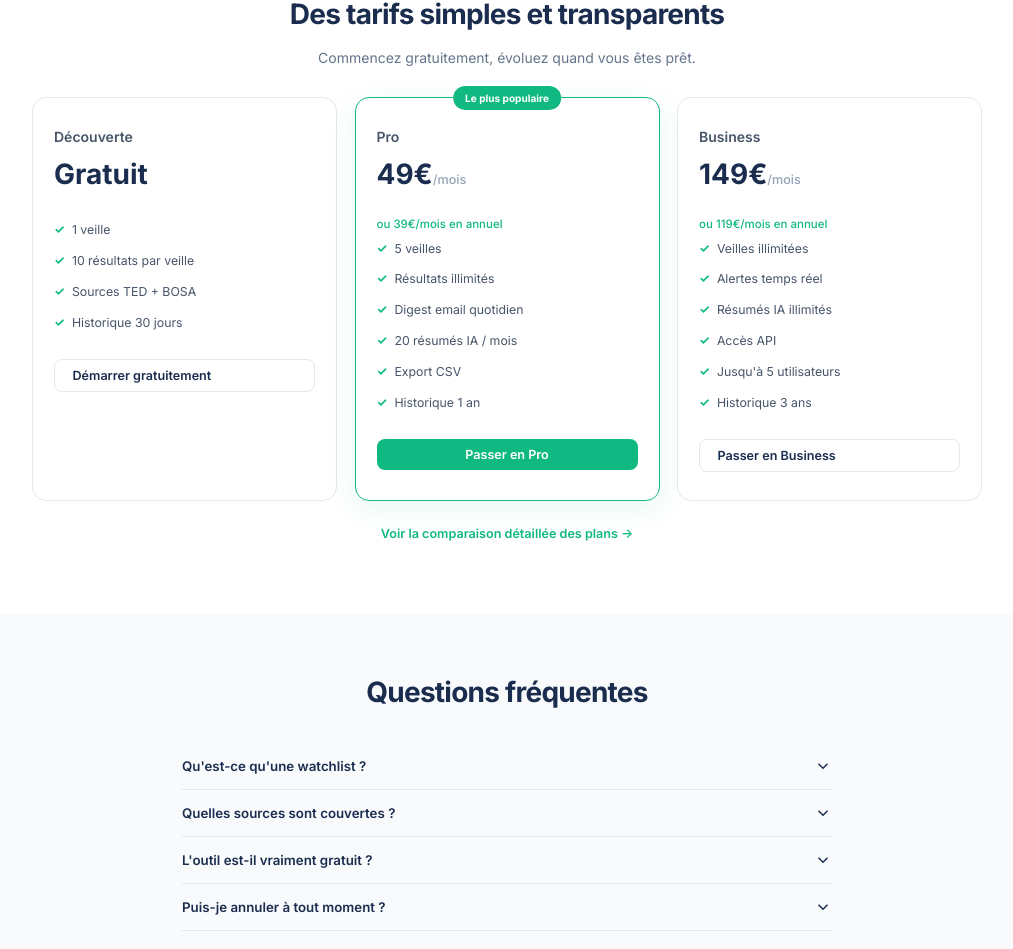
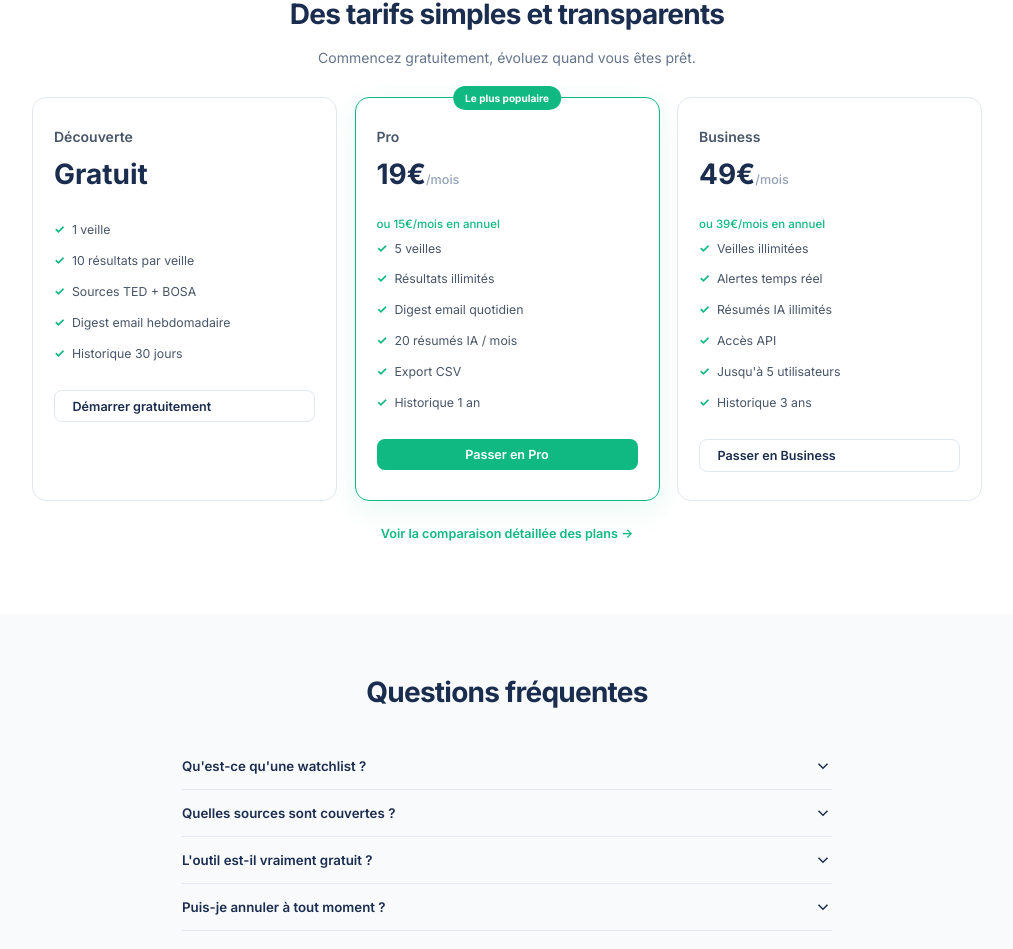
Before and after one commit to AntonioGuanche/ProcureWatch, a React (Vite) app in the folder web/: page / in a window 1280 px wide. Shown: the part 1925-2874 px from the top of the page, without its empty margins (133-1146 px from the left). Built offline with nearby package versions, Linux system fonts and the light colour scheme; the HTML template or start-up script is replaced by a standard one.

Commit message:
Pricing updatev3

```diff
--- a/web/src/pages/Landing.tsx
+++ b/web/src/pages/Landing.tsx
@@ -217,7 +217,7 @@ export default function Landing() {
   const faqs = [
     { q: "Qu'est-ce qu'une watchlist ?", a: "Une watchlist est un ensemble de critères (mots-clés, codes CPV, régions) qui définissent les marchés publics pertinents pour votre activité. ProcureWatch surveille en continu les nouvelles publications et vous alerte dès qu'un marché correspond." },
     { q: "Quelles sources sont couvertes ?", a: "Nous centralisons les avis du portail belge e-Procurement (BOSA) et du Tenders Electronic Daily (TED) de l'Union européenne. Cela couvre la quasi-totalité des marchés publics belges et européens." },
-    { q: "L'outil est-il vraiment gratuit ?", a: "Le plan Découverte est gratuit et permet de créer une veille, de faire des recherches et de consulter les résultats. Les plans Pro (49€/mois) et Business (149€/mois) ajoutent les alertes email, plus de veilles, l'export CSV, les résumés IA et l'accès API." },
+    { q: "L'outil est-il vraiment gratuit ?", a: "Oui. Le plan Découverte est gratuit, sans carte bancaire. Vous pouvez créer une veille, recevoir un digest hebdomadaire et consulter les résultats. Les plans Pro (19€/mois) et Business (49€/mois) ajoutent le digest quotidien, plus de veilles, l'export CSV, les résumés IA et l'accès API." },
     { q: "Puis-je annuler à tout moment ?", a: "Oui, aucun engagement. Vous pouvez annuler ou changer de plan à tout moment depuis votre profil." },
   ];
 
@@ -551,6 +551,7 @@ export default function Landing() {
                 <li>1 veille</li>
                 <li>10 résultats par veille</li>
                 <li>Sources TED + BOSA</li>
+                <li>Digest email hebdomadaire</li>
                 <li>Historique 30 jours</li>
               </ul>
               <button className="ld-btn-outline ld-btn-full" onClick={() => navigate("/login")}>Démarrer gratuitement</button>
@@ -558,8 +559,8 @@ export default function Landing() {
             <div className="ld-price-card popular">
               <div className="ld-popular-badge">Le plus populaire</div>
               <div className="ld-price-name">Pro</div>
-              <div className="ld-price-amount">49€<span>/mois</span></div>
-              <div className="ld-price-annual">ou 39€/mois en annuel</div>
+              <div className="ld-price-amount">19€<span>/mois</span></div>
+              <div className="ld-price-annual">ou 15€/mois en annuel</div>
               <ul className="ld-price-features">
                 <li>5 veilles</li>
                 <li>Résultats illimités</li>
@@ -572,8 +573,8 @@ export default function Landing() {
             </div>
             <div className="ld-price-card">
               <div className="ld-price-name">Business</div>
-              <div className="ld-price-amount">149€<span>/mois</span></div>
-              <div className="ld-price-annual">ou 119€/mois en annuel</div>
+              <div className="ld-price-amount">49€<span>/mois</span></div>
+              <div className="ld-price-annual">ou 39€/mois en annuel</div>
               <ul className="ld-price-features">
                 <li>Veilles illimitées</li>
                 <li>Alertes temps réel</li>
--- a/web/src/pages/Pricing.tsx
+++ b/web/src/pages/Pricing.tsx
@@ -25,6 +25,7 @@ const PLANS = [
       "10 résultats par veille",
       "Sources TED + BOSA",
       "Recherche full-text trilingue",
+      "Digest email hebdomadaire",
       "Historique 30 jours",
     ],
     cta: "Démarrer gratuitement",
@@ -33,8 +34,8 @@ const PLANS = [
   {
     key: "pro",
     name: "Pro",
-    priceMonthly: 49,
-    priceAnnualMonthly: 39,
+    priceMonthly: 19,
+    priceAnnualMonthly: 15,
     tagline: "Pour les indépendants et PME actives",
     features: [
       "5 veilles actives",
@@ -51,8 +52,8 @@ const PLANS = [
   {
     key: "business",
     name: "Business",
-    priceMonthly: 149,
-    priceAnnualMonthly: 119,
+    priceMonthly: 49,
+    priceAnnualMonthly: 39,
     tagline: "Pour les équipes et soumissionnaires réguliers",
     features: [
       "Veilles illimitées",
@@ -78,7 +79,7 @@ const COMPARISON_ROWS: Array<{
   { label: "Veilles & alertes", free: "", pro: "", business: "", category: true },
   { label: "Nombre de veilles", free: "1", pro: "5", business: "Illimité" },
   { label: "Résultats par veille", free: "10", pro: "Illimité", business: "Illimité" },
-  { label: "Digest email quotidien", free: "—", pro: "✓", business: "✓" },
+  { label: "Digest email", free: "Hebdomadaire", pro: "Quotidien", business: "Quotidien" },
   { label: "Alertes temps réel", free: "—", pro: "—", business: "✓" },
   { label: "Données & recherche", free: "", pro: "", business: "", category: true },
   { label: "Sources TED + BOSA", free: "✓", pro: "✓", business: "✓" },
@@ -106,7 +107,7 @@ const FAQS = [
   },
   {
     q: "Le plan annuel est-il vraiment moins cher ?",
-    a: "Oui, le plan annuel offre une réduction de 20% par rapport au paiement mensuel. Vous payez l'équivalent de 10 mois pour 12 mois d'accès.",
+    a: "Oui, le plan annuel offre une réduction de 20% par rapport au paiement mensuel. Par exemple, le plan Pro passe de 19€ à 15€/mois, soit 180€/an au lieu de 228€.",
   },
   {
     q: "Quelles sont les méthodes de paiement acceptées ?",
--- a/web/src/pages/Profile.tsx
+++ b/web/src/pages/Profile.tsx
@@ -347,10 +347,10 @@ export function Profile() {
                 {sub.effective_plan === "free" && (
                   <>
                     <button className="btn-sm btn-primary" onClick={() => handleUpgrade("pro", "month")} disabled={billingAction}>
-                      {billingAction ? "Redirection…" : "Passer à Pro — 49€/mois"}
+                      {billingAction ? "Redirection…" : "Passer à Pro — 19€/mois"}
                     </button>
                     <button className="btn-sm btn-outline" onClick={() => handleUpgrade("business", "month")} disabled={billingAction}>
-                      Business — 149€/mois
+                      Business — 49€/mois
                     </button>
                   </>
                 )}
```
Also changed, not shown: 2 other files (tests, documents, lock files or other folders).
